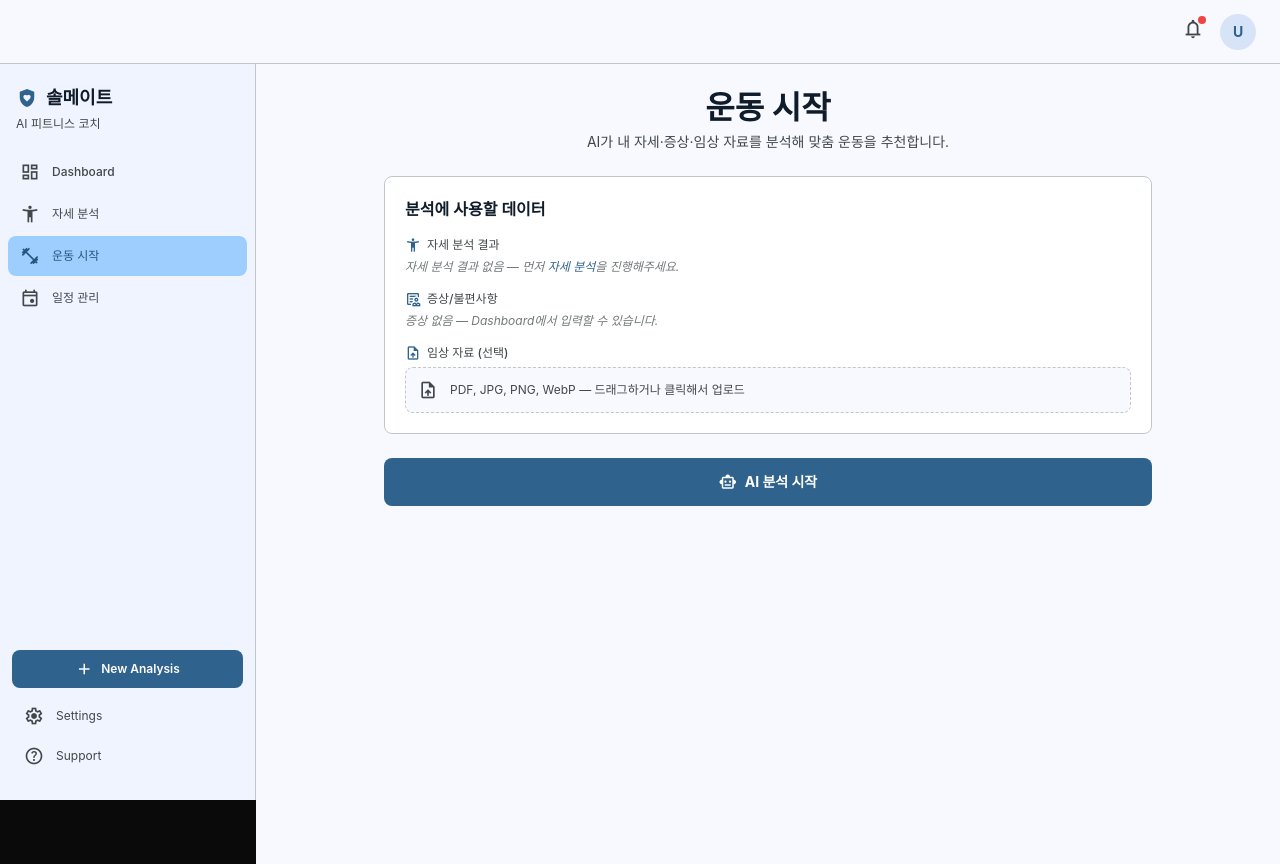
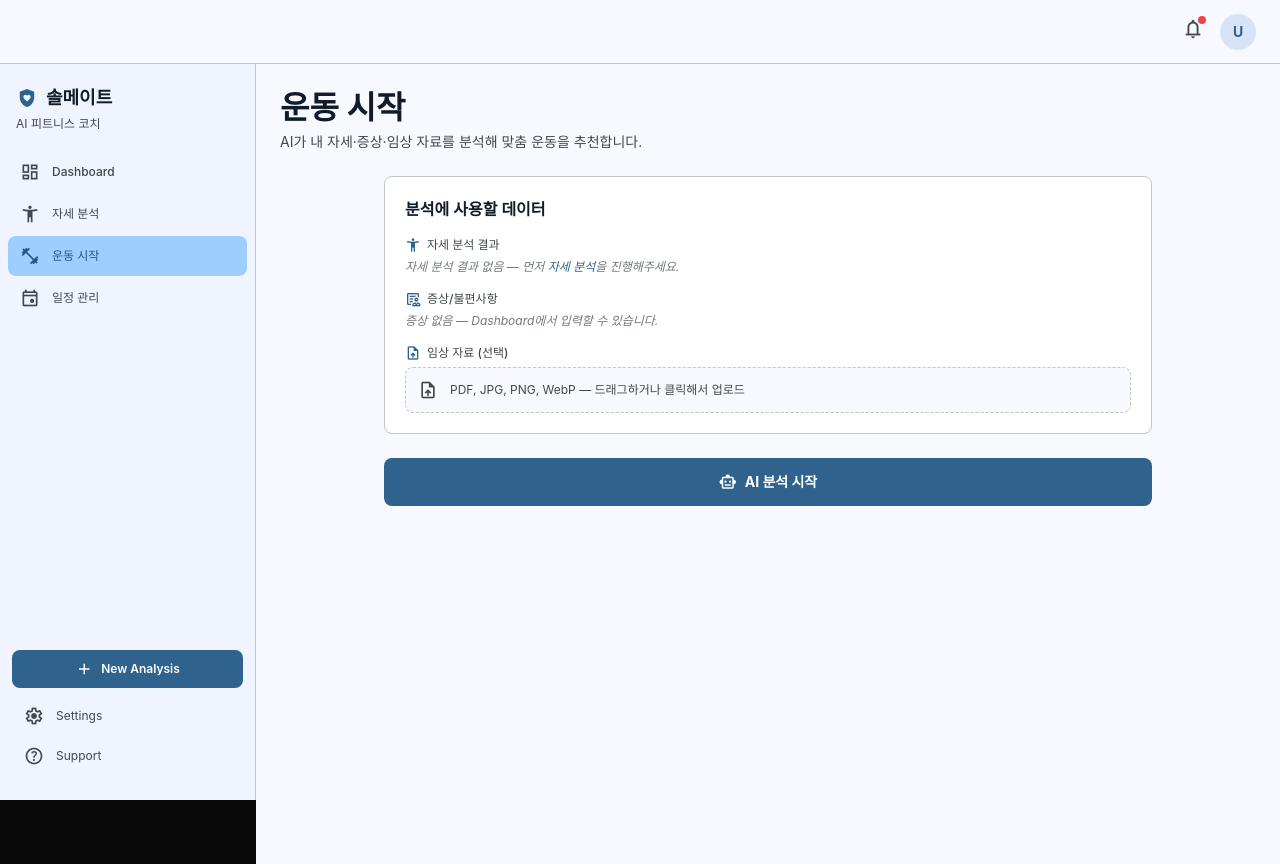
Before and after one commit to lowaicodechallenge/solarsystem, a Next.js app in the folder frontend/: page /exercise in a window 1280 px wide. Built offline with nearby package versions, Linux system fonts and the light colour scheme.

Commit message:
fix: 글자 정렬 수정

```diff
--- a/frontend/src/app/exercise/page.tsx
+++ b/frontend/src/app/exercise/page.tsx
@@ -134,7 +134,7 @@ function ExercisePageInner() {
   return (
     <div className="min-h-screen bg-[#f8f9ff] px-6 pb-16">
       {/* Header */}
-      <div className="py-6 text-center">
+      <div className="py-6">
         <h1 className="text-[32px] font-bold text-[#101c2a] leading-10">운동 시작</h1>
         <p className="text-sm text-[#42484a] mt-1">AI가 내 자세·증상·임상 자료를 분석해 맞춤 운동을 추천합니다.</p>
       </div>
```
